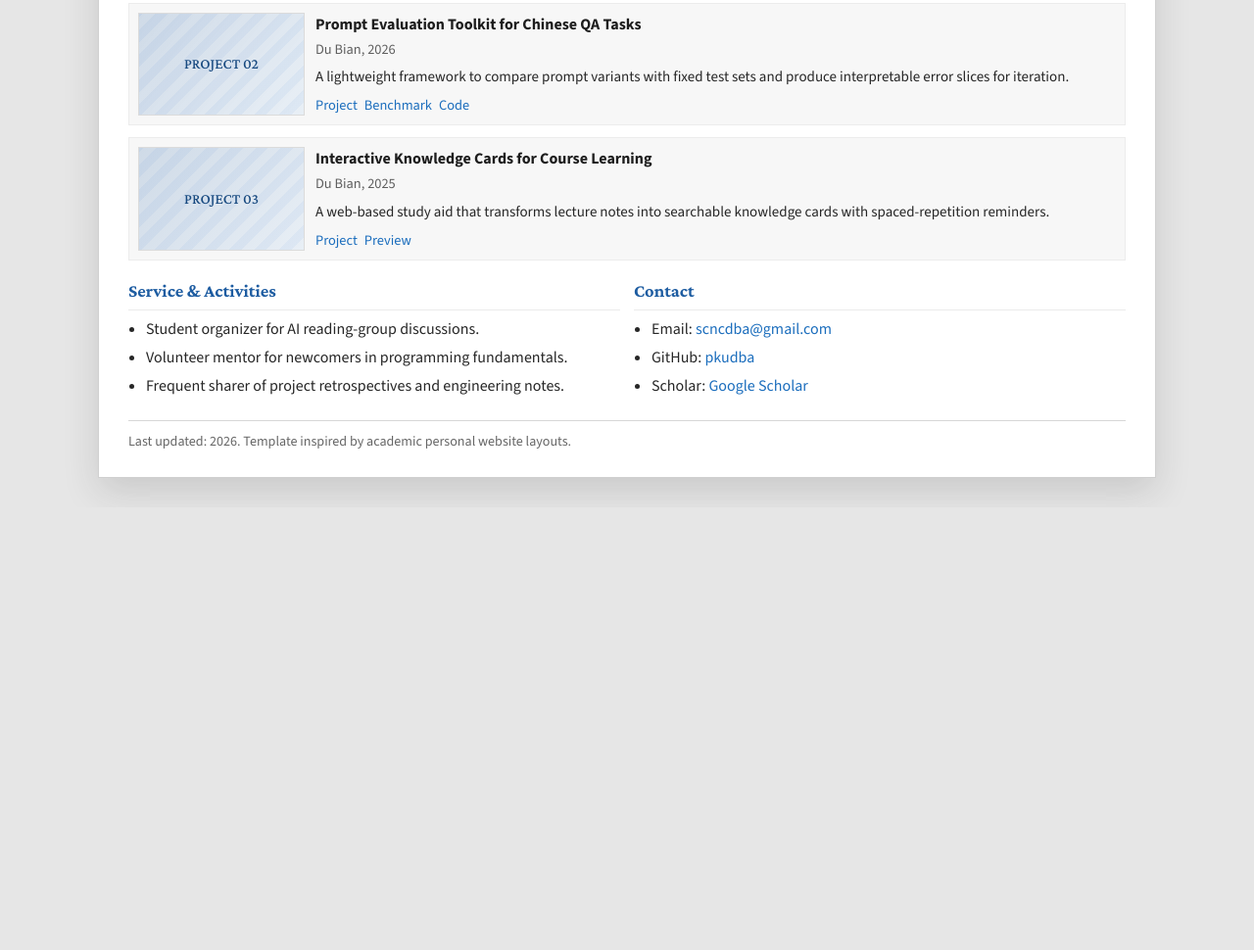
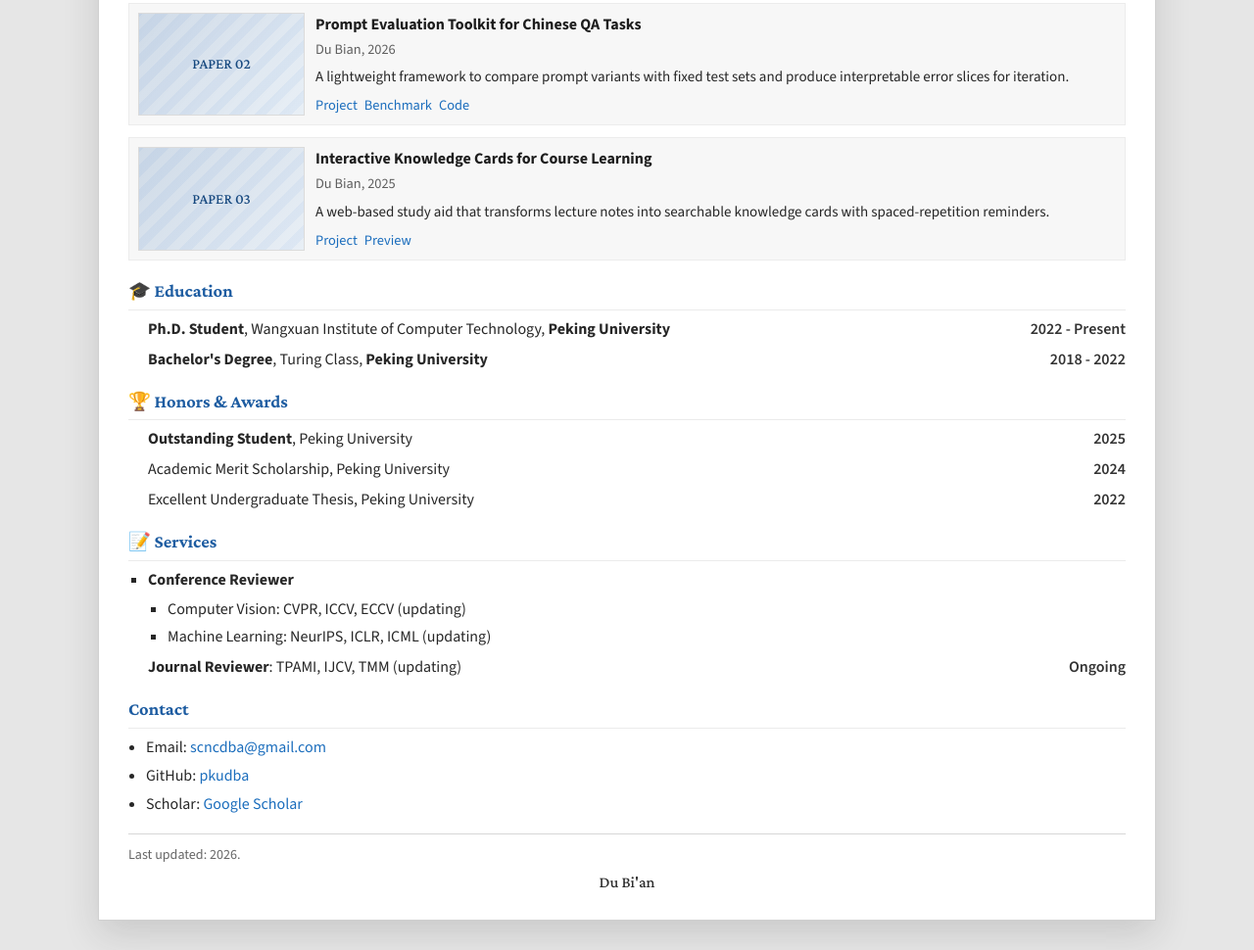
Before and after one commit to pkudba/pkudba.github.io, a plain HTML site: page index.html in a window 1280 px wide. Shown: the part 945-1915 px from the top of the page at 98% size. Before the commit the page ends 1463 px from the top, so only its background shows below. Drawn offline with nearby package versions, Linux system fonts and the light colour scheme.

Commit message:
feat: add education honors services sections after selected papers

```diff
--- a/index.html
+++ b/index.html
@@ -197,6 +197,44 @@
         font-size: 0.9rem;
       }
 
+      .cv-section {
+        margin-top: 16px;
+      }
+
+      .resume-list {
+        margin: 0;
+        padding-left: 20px;
+        list-style: square;
+      }
+
+      .resume-item {
+        display: flex;
+        justify-content: space-between;
+        align-items: baseline;
+        gap: 14px;
+        margin: 7px 0;
+      }
+
+      .resume-main {
+        flex: 1;
+      }
+
+      .resume-year {
+        white-space: nowrap;
+        color: #333;
+        font-weight: 600;
+      }
+
+      .resume-sublist {
+        margin: 6px 0 0;
+        padding-left: 20px;
+        list-style: square;
+      }
+
+      .resume-sublist li {
+        margin: 4px 0;
+      }
+
       .two-cols {
         display: grid;
         grid-template-columns: repeat(2, minmax(0, 1fr));
@@ -220,6 +258,14 @@
         font-size: 0.88rem;
       }
 
+      .footer-sign {
+        margin-top: 6px;
+        text-align: center;
+        font-family: "Crimson Pro", serif;
+        color: #2c2c2c;
+        font-size: 1.02rem;
+      }
+
       @media (max-width: 840px) {
         .inner {
           padding: 18px 16px 20px;
@@ -238,6 +284,12 @@
           grid-template-columns: 1fr;
         }
 
+        .resume-item {
+          flex-direction: column;
+          align-items: flex-start;
+          gap: 2px;
+        }
+
         .two-cols {
           grid-template-columns: 1fr;
         }
@@ -250,8 +302,10 @@
         <nav class="topnav" aria-label="Main navigation">
           <a href="#bio">Bio</a>
           <a href="#news">News</a>
-          <a href="#projects">Selected Projects</a>
-          <a href="#service">Service</a>
+          <a href="#projects">Selected Papers</a>
+          <a href="#education">Education</a>
+          <a href="#honors">Honors & Awards</a>
+          <a href="#services">Services</a>
           <a href="#contact">Contact</a>
         </nav>
 
@@ -307,10 +361,10 @@
         </section>
 
         <section id="projects">
-          <h2>Selected Projects</h2>
+          <h2>Selected Papers</h2>
           <div class="projects">
             <article class="entry">
-              <div class="thumb">PROJECT 01</div>
+              <div class="thumb">PAPER 01</div>
               <div>
                 <h3 class="entry-title">Data CoPilot for Weekly Insight Reporting</h3>
                 <div class="entry-meta">Du Bian, 2026</div>
@@ -327,7 +381,7 @@
             </article>
 
             <article class="entry">
-              <div class="thumb">PROJECT 02</div>
+              <div class="thumb">PAPER 02</div>
               <div>
                 <h3 class="entry-title">Prompt Evaluation Toolkit for Chinese QA Tasks</h3>
                 <div class="entry-meta">Du Bian, 2026</div>
@@ -344,7 +398,7 @@
             </article>
 
             <article class="entry">
-              <div class="thumb">PROJECT 03</div>
+              <div class="thumb">PAPER 03</div>
               <div>
                 <h3 class="entry-title">Interactive Knowledge Cards for Course Learning</h3>
                 <div class="entry-meta">Du Bian, 2025</div>
@@ -361,27 +415,67 @@
           </div>
         </section>
 
-        <section class="two-cols" id="service">
-          <div>
-            <h2>Service & Activities</h2>
-            <ul class="plain-list">
-              <li>Student organizer for AI reading-group discussions.</li>
-              <li>Volunteer mentor for newcomers in programming fundamentals.</li>
-              <li>Frequent sharer of project retrospectives and engineering notes.</li>
+        <section id="education" class="cv-section">
+          <h2>🎓 Education</h2>
+          <ul class="resume-list">
+            <li class="resume-item">
+              <span class="resume-main"><strong>Ph.D. Student</strong>, Wangxuan Institute of Computer Technology, <strong>Peking University</strong></span>
+              <span class="resume-year">2022 - Present</span>
+            </li>
+            <li class="resume-item">
+              <span class="resume-main"><strong>Bachelor's Degree</strong>, Turing Class, <strong>Peking University</strong></span>
+              <span class="resume-year">2018 - 2022</span>
+            </li>
           </ul>
-          </div>
-          <div id="contact">
+        </section>
+
+        <section id="honors" class="cv-section">
+          <h2>🏆 Honors & Awards</h2>
+          <ul class="resume-list">
+            <li class="resume-item">
+              <span class="resume-main"><strong>Outstanding Student</strong>, Peking University</span>
+              <span class="resume-year">2025</span>
+            </li>
+            <li class="resume-item">
+              <span class="resume-main">Academic Merit Scholarship, Peking University</span>
+              <span class="resume-year">2024</span>
+            </li>
+            <li class="resume-item">
+              <span class="resume-main">Excellent Undergraduate Thesis, Peking University</span>
+              <span class="resume-year">2022</span>
+            </li>
+          </ul>
+        </section>
+
+        <section id="services" class="cv-section">
+          <h2>📝 Services</h2>
+          <ul class="resume-list">
+            <li>
+              <div class="resume-main"><strong>Conference Reviewer</strong></div>
+              <ul class="resume-sublist">
+                <li>Computer Vision: CVPR, ICCV, ECCV (updating)</li>
+                <li>Machine Learning: NeurIPS, ICLR, ICML (updating)</li>
+              </ul>
+            </li>
+            <li class="resume-item">
+              <span class="resume-main"><strong>Journal Reviewer</strong>: TPAMI, IJCV, TMM (updating)</span>
+              <span class="resume-year">Ongoing</span>
+            </li>
+          </ul>
+        </section>
+
+        <section id="contact" class="cv-section">
           <h2>Contact</h2>
           <ul class="plain-list">
             <li>Email: <a href="mailto:scncdba@gmail.com">scncdba@gmail.com</a></li>
             <li>GitHub: <a href="https://github.com/pkudba" target="_blank" rel="noreferrer">pkudba</a></li>
             <li>Scholar: <a href="https://scholar.google.com/citations?user=YDvr07IAAAAJ&hl=zh-CN&oi=ao" target="_blank" rel="noreferrer">Google Scholar</a></li>
           </ul>
-          </div>
         </section>
 
         <footer>
-          Last updated: <span id="year"></span>. Template inspired by academic personal website layouts.
+          Last updated: <span id="year"></span>.
+          <div class="footer-sign">Du Bi'an</div>
         </footer>
       </div>
     </main>
```
Lines whose indentation alone changed are shown as unchanged.
